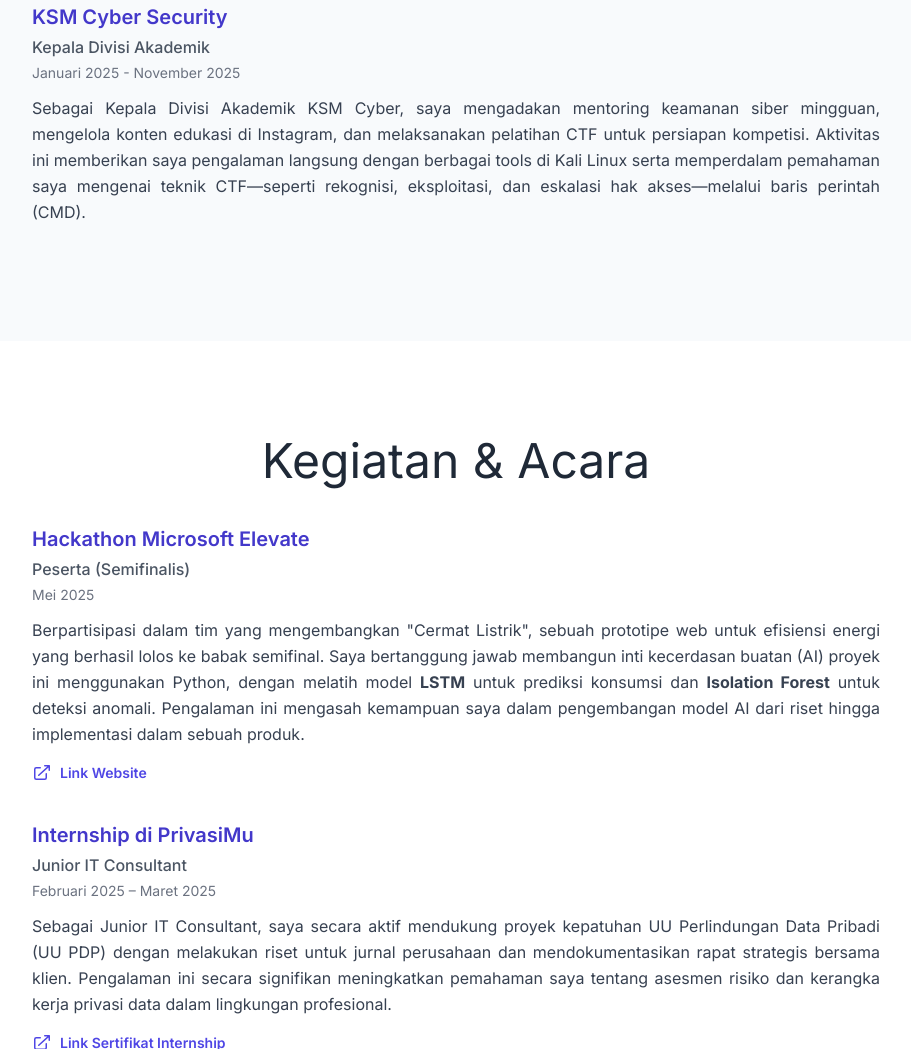
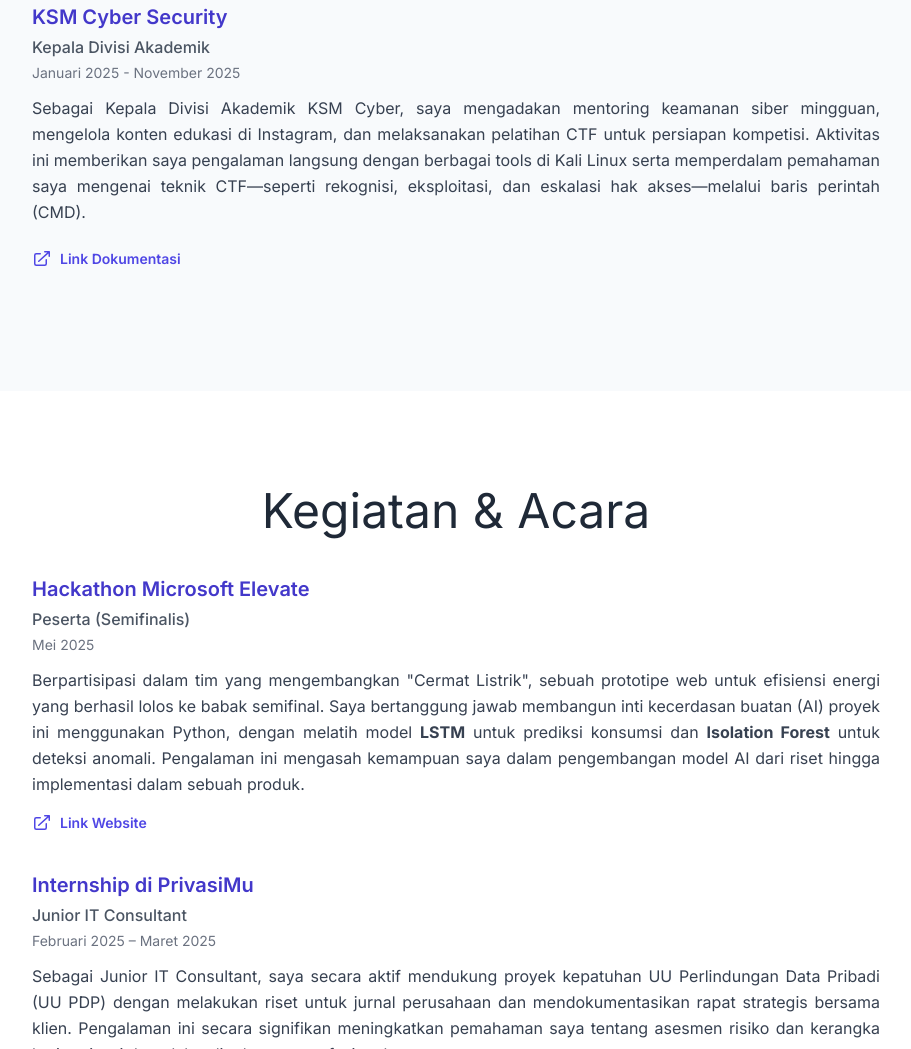
Before and after one commit to sendinandi/porto_sendi, a plain HTML site: page index.html in a window 1280 px wide. Shown: the part 3071-4120 px from the top of the page, without its empty margins (184-1095 px from the left). Drawn offline with nearby package versions, Linux system fonts and the light colour scheme.

Commit message:
Save Change

```diff
--- a/index.html
+++ b/index.html
@@ -185,7 +185,7 @@
                         <span class="bg-gray-200 text-gray-800 text-xs font-medium px-2.5 py-0.5 rounded">Pandas</span>
                     </div>
                     <div class="mt-6 flex justify-center">
-                        <a href="[LINK_GITHUB_ANOMALI]" target="_blank" class="text-gray-500 hover:underline font-semibold">Kode Sumber</a>
+                        <a href="https://drive.google.com/file/d/1lioPtfAqokpJo0WNrx3LDUJpOKk-mMFA/view?usp=sharing" target="_blank" class="text-gray-500 hover:underline font-semibold">Kode Sumber</a>
                     </div>
                 </div>
             </div>
@@ -334,6 +334,14 @@
                 <p class="text-gray-700 leading-relaxed">
                     Sebagai Kepala Divisi Akademik KSM Cyber, saya mengadakan mentoring keamanan siber mingguan, mengelola konten edukasi di Instagram, dan melaksanakan pelatihan CTF untuk persiapan kompetisi. Aktivitas ini memberikan saya pengalaman langsung dengan berbagai tools di Kali Linux serta memperdalam pemahaman saya mengenai teknik CTF—seperti rekognisi, eksploitasi, dan eskalasi hak akses—melalui baris perintah (CMD).
                 </p>
+                <br>
+                <a href="https://drive.google.com/file/d/10xzBRZ0oUk8hkHO2XYBel9NK3yWqOdtO/view?usp=sharing" target="_blank" rel="noopener noreferrer" class="inline-flex items-center text-indigo-600 hover:underline font-semibold text-sm">
+                    <svg xmlns="http://www.w3.org/2000/svg" viewBox="0 0 20 20" fill="currentColor" class="w-5 h-5">
+                        <path fill-rule="evenodd" d="M4.25 5.5a.75.75 0 00-.75.75v8.5c0 .414.336.75.75.75h8.5a.75.75 0 00.75-.75v-4a.75.75 0 011.5 0v4A2.25 2.25 0 0112.75 17H4.25A2.25 2.25 0 012 14.75V6.25A2.25 2.25 0 014.25 4h4a.75.75 0 010 1.5h-4z" clip-rule="evenodd" />
+                        <path fill-rule="evenodd" d="M6.194 12.753a.75.75 0 001.06.053L16.5 4.44v2.81a.75.75 0 001.5 0v-4.5a.75.75 0 00-.75-.75h-4.5a.75.75 0 000 1.5h2.553l-9.056 8.19a.75.75 0 00-.053 1.06z" clip-rule="evenodd" />
+                    </svg>
+                    <span class="ml-2">Link Dokumentasi</span>
+                </a>
             </div>
         </div>
     </section>
```
